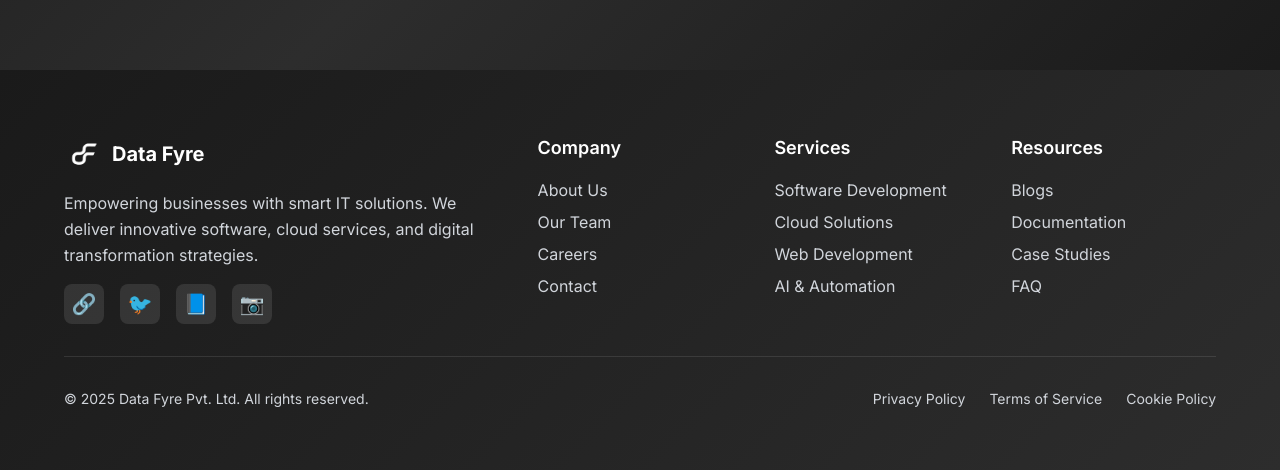
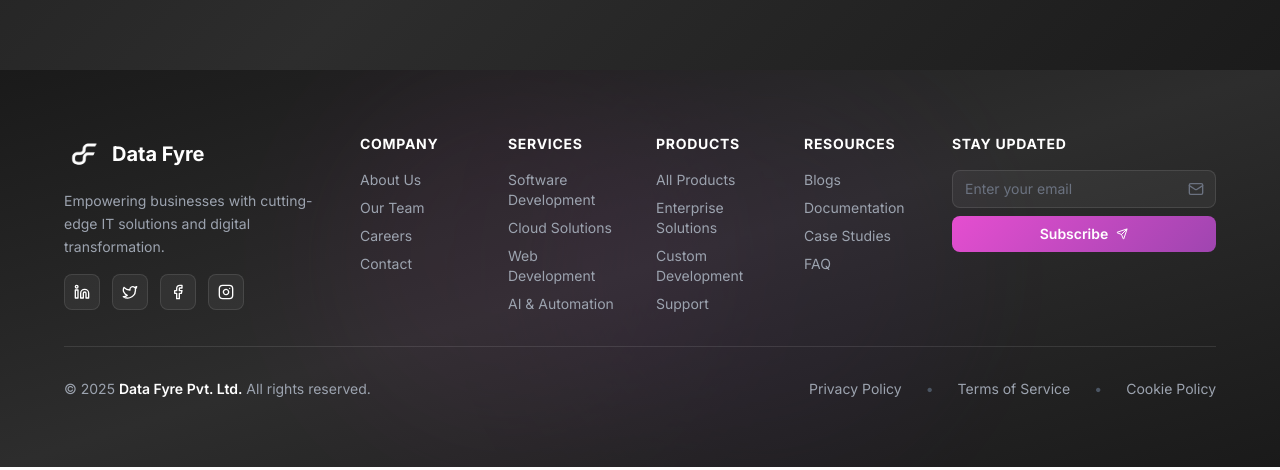
Before and after one commit to AkhilGrandhi/datafyre-app, a React (Vite) app in the folder data-fyre-frontend/: page /contact in a window 1280 px wide. Shown: the part 1484-1954 px from the top of the page. Built offline with nearby package versions, Linux system fonts and the light colour scheme.

Commit message:
Updated the Footer

```diff
--- a/data-fyre-frontend/src/components/Footer.jsx
+++ b/data-fyre-frontend/src/components/Footer.jsx
@@ -1,9 +1,32 @@
-import React from 'react';
+import React, { useState } from 'react';
 import { Link } from 'react-router-dom';
+import { motion } from 'framer-motion';
+import {
+  Linkedin,
+  Twitter,
+  Facebook,
+  Instagram,
+  Mail,
+  ArrowRight,
+  Send
+} from 'lucide-react';
 import whiteLogo from '../assets/white_trans_logo.PNG';
 
 const Footer = () => {
   const currentYear = new Date().getFullYear();
+  const [email, setEmail] = useState('');
+  const [isSubmitting, setIsSubmitting] = useState(false);
+
+  const handleNewsletterSubmit = (e) => {
+    e.preventDefault();
+    setIsSubmitting(true);
+    // Simulate submission
+    setTimeout(() => {
+      setIsSubmitting(false);
+      setEmail('');
+      alert('Thank you for subscribing!');
+    }, 1000);
+  };
 
   const footerLinks = {
     Company: [
@@ -18,6 +41,12 @@ const Footer = () => {
       { name: 'Web Development', path: '/services' },
       { name: 'AI & Automation', path: '/services' },
     ],
+    Products: [
+      { name: 'All Products', path: '/products' },
+      { name: 'Enterprise Solutions', path: '/products' },
+      { name: 'Custom Development', path: '/products' },
+      { name: 'Support', path: '/contact' },
+    ],
     Resources: [
       { name: 'Blogs', path: '/blogs' },
       { name: 'Documentation', path: '#' },
@@ -27,55 +56,86 @@ const Footer = () => {
   };
 
   const socialLinks = [
-    { name: 'LinkedIn', icon: '🔗', url: '#' },
-    { name: 'Twitter', icon: '🐦', url: '#' },
-    { name: 'Facebook', icon: '📘', url: '#' },
-    { name: 'Instagram', icon: '📷', url: '#' },
+    { name: 'LinkedIn', icon: Linkedin, url: '#', color: 'hover:text-blue-400' },
+    { name: 'Twitter', icon: Twitter, url: '#', color: 'hover:text-sky-400' },
+    { name: 'Facebook', icon: Facebook, url: '#', color: 'hover:text-blue-500' },
+    { name: 'Instagram', icon: Instagram, url: '#', color: 'hover:text-pink-400' },
   ];
 
+
   return (
-    <footer className="gradient-dark text-white">
+    <footer className="relative bg-black text-white overflow-hidden">
+      {/* Animated Background Gradient */}
+      <div className="absolute inset-0 bg-gradient-to-br from-[#1a1a1a] via-[#2d2d2d] to-[#1a1a1a]">
+        <div className="absolute inset-0 opacity-30">
+          <div className="absolute top-0 left-1/4 w-96 h-96 bg-gradient-to-br from-[#e54ed0]/20 to-[#9f45b0]/20 rounded-full blur-3xl"></div>
+          <div className="absolute bottom-0 right-1/4 w-96 h-96 bg-gradient-to-br from-[#9f45b0]/20 to-[#44008b]/20 rounded-full blur-3xl"></div>
+        </div>
+      </div>
+
+      <div className="relative z-10">
+        {/* Main Footer Content */}
         <div className="container mx-auto px-6 md:px-12 lg:px-16 max-w-7xl py-12 md:py-16">
-        <div className="grid grid-cols-1 md:grid-cols-2 lg:grid-cols-5 gap-8 mb-8">
+          {/* Top Section with Logo and Newsletter */}
+          <div className="grid grid-cols-1 lg:grid-cols-12 gap-8 mb-8">
             {/* Company Info */}
-          <div className="lg:col-span-2">
-            <div className="flex items-center space-x-2 mb-4">
+            <motion.div
+              initial={{ opacity: 0, y: 20 }}
+              whileInView={{ opacity: 1, y: 0 }}
+              transition={{ duration: 0.5 }}
+              viewport={{ once: true }}
+              className="lg:col-span-3"
+            >
+              <Link to="/" className="flex items-center space-x-2 mb-4 group">
                 <img
                   src={whiteLogo}
                   alt="Data Fyre Logo"
-                className="h-10 w-auto object-contain"
+                  className="h-10 w-auto object-contain transition-transform duration-300 group-hover:scale-110"
                 />
                 <span className="font-bold text-xl">Data Fyre</span>
-            </div>
-            <p className="text-gray-300 mb-4 leading-relaxed">
-              Empowering businesses with smart IT solutions. We deliver innovative
-              software, cloud services, and digital transformation strategies.
+              </Link>
+              <p className="text-gray-400 mb-4 leading-relaxed text-sm max-w-xs">
+                Empowering businesses with cutting-edge IT solutions and digital transformation.
               </p>
-            <div className="flex space-x-4">
+
+              {/* Social Links */}
+              <div className="flex space-x-3">
                 {socialLinks.map((social) => (
-                <a
+                  <motion.a
                     key={social.name}
                     href={social.url}
-                  className="w-10 h-10 bg-white/10 rounded-lg flex items-center justify-center hover:bg-primary transition-colors duration-300"
+                    whileHover={{ scale: 1.1, y: -2 }}
+                    whileTap={{ scale: 0.95 }}
+                    className={`w-9 h-9 bg-white/5 border border-white/10 rounded-lg flex items-center justify-center hover:bg-gradient-primary hover:border-transparent transition-all duration-300`}
                     aria-label={social.name}
                   >
-                  <span className="text-xl">{social.icon}</span>
-                </a>
+                    <social.icon className="w-4 h-4" />
+                  </motion.a>
                 ))}
               </div>
-          </div>
+            </motion.div>
 
-          {/* Footer Links */}
+            {/* Footer Links - Grid of 4 sections in 6 columns */}
+            <motion.div
+              initial={{ opacity: 0, y: 20 }}
+              whileInView={{ opacity: 1, y: 0 }}
+              transition={{ duration: 0.5, delay: 0.1 }}
+              viewport={{ once: true }}
+              className="lg:col-span-6 grid grid-cols-2 md:grid-cols-4 gap-8"
+            >
               {Object.entries(footerLinks).map(([title, links]) => (
                 <div key={title}>
-              <h3 className="font-semibold text-lg mb-4">{title}</h3>
+                  <h3 className="font-bold text-white mb-4 text-sm uppercase tracking-wider">
+                    {title}
+                  </h3>
                   <ul className="space-y-2">
                     {links.map((link) => (
                       <li key={link.name}>
                         <Link
                           to={link.path}
-                      className="text-gray-300 hover:text-primary transition-colors duration-300"
+                          className="text-gray-400 hover:text-white transition-colors duration-300 flex items-center group text-sm"
                         >
+                          <ArrowRight className="w-0 h-3 opacity-0 group-hover:w-4 group-hover:opacity-100 transition-all duration-300 mr-0 group-hover:mr-2" />
                           {link.name}
                         </Link>
                       </li>
@@ -83,28 +143,75 @@ const Footer = () => {
                   </ul>
                 </div>
               ))}
+            </motion.div>
+
+            {/* Newsletter Section - Compact */}
+            <motion.div
+              initial={{ opacity: 0, y: 20 }}
+              whileInView={{ opacity: 1, y: 0 }}
+              transition={{ duration: 0.5, delay: 0.3 }}
+              viewport={{ once: true }}
+              className="lg:col-span-3"
+            >
+              <h3 className="font-bold text-white mb-4 text-sm uppercase tracking-wider">
+                Stay Updated
+              </h3>
+              <form onSubmit={handleNewsletterSubmit} className="space-y-2">
+                <div className="relative">
+                  <input
+                    type="email"
+                    value={email}
+                    onChange={(e) => setEmail(e.target.value)}
+                    placeholder="Enter your email"
+                    required
+                    className="w-full px-3 py-2 bg-white/5 border border-white/10 rounded-lg text-white placeholder-gray-500 focus:outline-none focus:border-[#e54ed0] transition-all duration-300 text-sm"
+                  />
+                  <Mail className="absolute right-3 top-1/2 transform -translate-y-1/2 w-4 h-4 text-gray-500" />
+                </div>
+                <button
+                  type="submit"
+                  disabled={isSubmitting}
+                  className="w-full gradient-primary px-4 py-2 rounded-lg font-semibold hover:shadow-lg hover:scale-[1.02] transition-all duration-300 flex items-center justify-center space-x-2 text-sm disabled:opacity-50"
+                >
+                  <span>{isSubmitting ? 'Subscribing...' : 'Subscribe'}</span>
+                  <Send className="w-3 h-3" />
+                </button>
+              </form>
+            </motion.div>
           </div>
 
           {/* Bottom Bar */}
-        <div className="border-t border-white/10 pt-8">
+          <motion.div
+            initial={{ opacity: 0 }}
+            whileInView={{ opacity: 1 }}
+            transition={{ duration: 0.5, delay: 0.4 }}
+            viewport={{ once: true }}
+            className="border-t border-white/10 pt-8"
+          >
             <div className="flex flex-col md:flex-row justify-between items-center space-y-4 md:space-y-0">
-            <p className="text-gray-300 text-sm">
-              © {currentYear} Data Fyre Pvt. Ltd. All rights reserved.
+              <p className="text-gray-400 text-sm">
+                © {currentYear} <span className="text-white font-semibold">Data Fyre Pvt. Ltd.</span> All rights reserved.
               </p>
-            <div className="flex space-x-6 text-sm">
-              <Link to="#" className="text-gray-300 hover:text-primary transition-colors">
+              <div className="flex flex-wrap justify-center gap-6 text-sm">
+                <Link to="#" className="text-gray-400 hover:text-white transition-colors duration-300">
                   Privacy Policy
                 </Link>
-              <Link to="#" className="text-gray-300 hover:text-primary transition-colors">
+                <span className="text-gray-600">•</span>
+                <Link to="#" className="text-gray-400 hover:text-white transition-colors duration-300">
                   Terms of Service
                 </Link>
-              <Link to="#" className="text-gray-300 hover:text-primary transition-colors">
+                <span className="text-gray-600">•</span>
+                <Link to="#" className="text-gray-400 hover:text-white transition-colors duration-300">
                   Cookie Policy
                 </Link>
               </div>
             </div>
+          </motion.div>
         </div>
       </div>
+
+      {/* Decorative Bottom Border */}
+      <div className="h-1 bg-gradient-to-r from-transparent via-[#e54ed0] to-transparent"></div>
     </footer>
   );
 };
```
Lines whose indentation alone changed are shown as unchanged.
